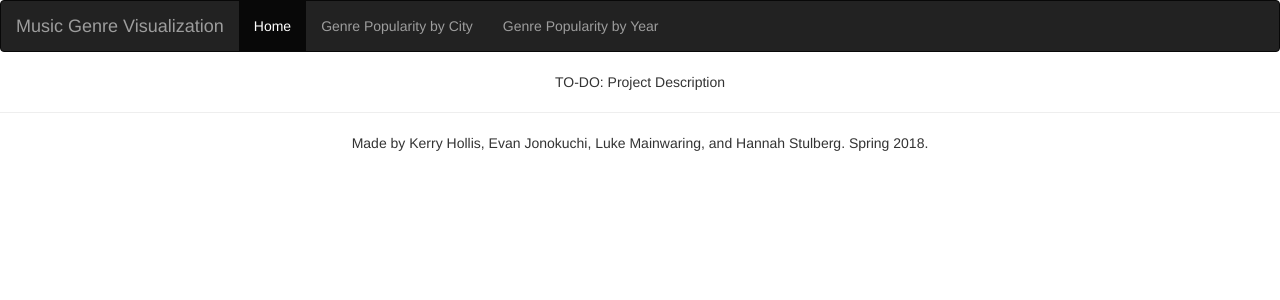
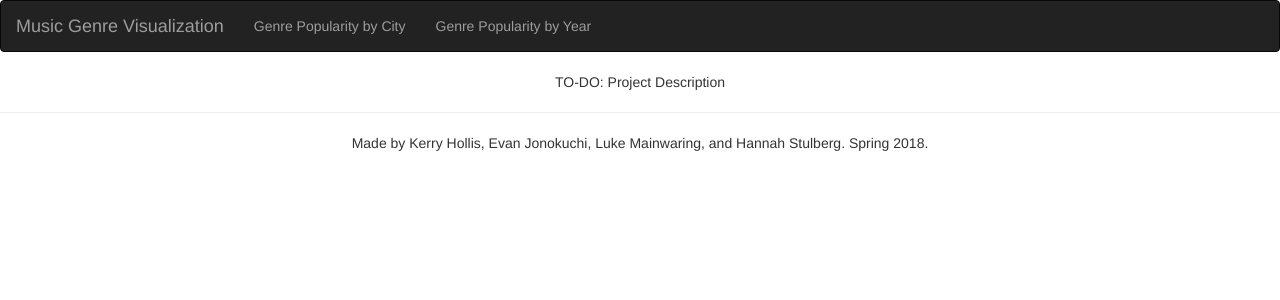
Before and after one commit to LukeMainwaring/MusicGenreViz, a Flask app: page / in a window 1280 px wide. Shown: the top 300 px of the page. Run offline with Flask 2, Linux system fonts and the light colour scheme; some libraries are stand-ins or nearby versions.

Commit message:
updated navbar

```diff
--- a/music_jawn_app/templates/base.html
+++ b/music_jawn_app/templates/base.html
@@ -17,7 +17,6 @@
                 <a class="navbar-brand" href='/'>Music Genre Visualization</a>
             </div>
             <ul class="nav navbar-nav">
-                <li class="active"><a href='/'>Home</a></li>
                 <li><a href='/map'>Genre Popularity by City</a></li>
                 <li><a href='/timeline'>Genre Popularity by Year</a></li>
             </ul>
```
